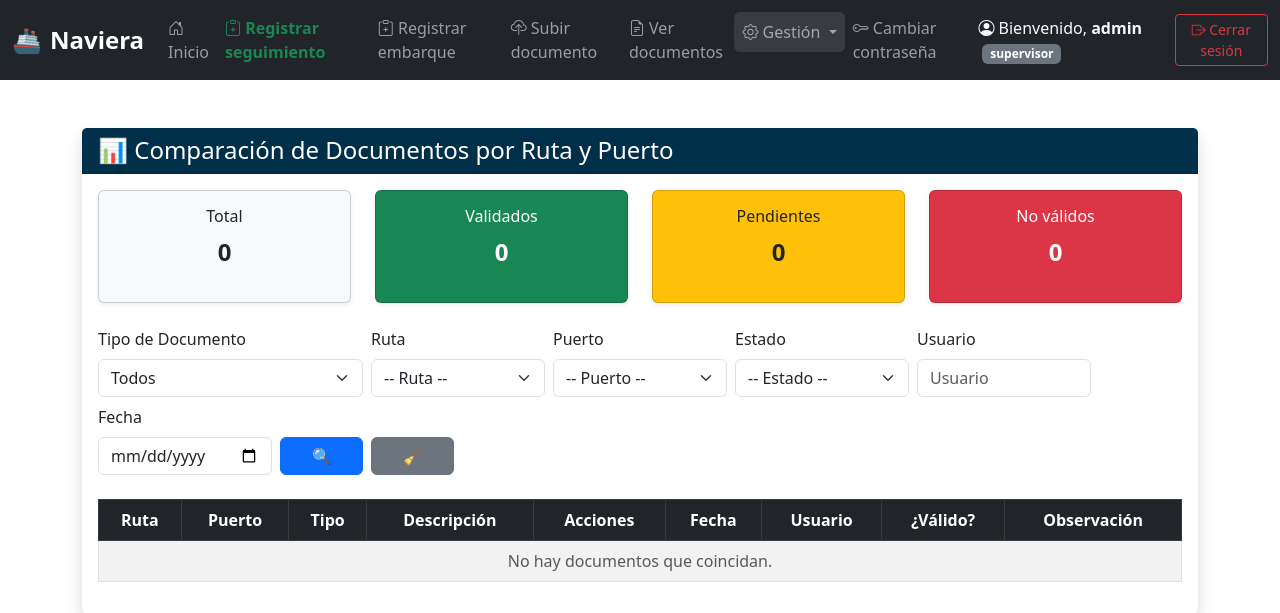
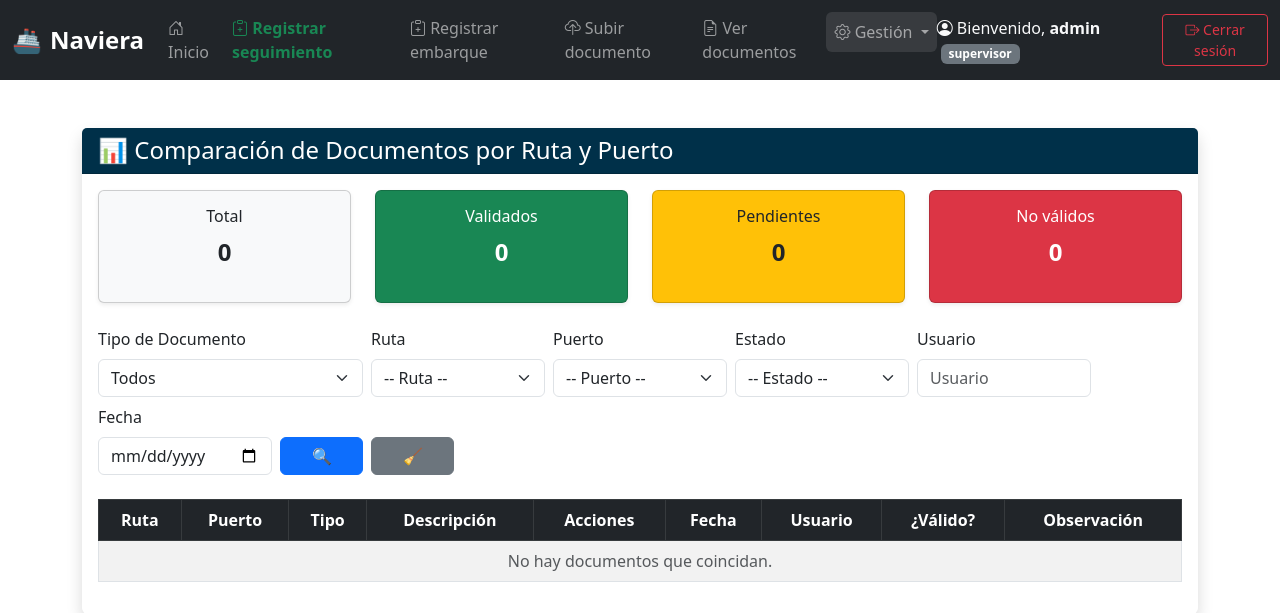
Before and after one commit to mf21015/Proyecto_naviera, a Django app: page /comparar/ in a window 1280 px wide. Shown: the top 613 px of the page. Run offline with Django 5.2, Linux system fonts and the light colour scheme; a user stored in the database is signed in; data comes from the database, SQL or seed files in the repository; data that the repository does not hold is empty.

Commit message:
Update base.html

```diff
--- a/DjangoProject/gestion/templates/gestion/base.html
+++ b/DjangoProject/gestion/templates/gestion/base.html
@@ -214,12 +214,7 @@
 
                     {% endif %}
 
-                    <li class="nav-item">
-                        <a class="nav-link" href="{% url 'cambiar_contraseña' %}">
-                            <i class="bi bi-key"></i>
-                            <span class="d-lg-inline">Cambiar contraseña</span>
-                        </a>
-                    </li>
+
                 {% endif %}
             </ul>
 
```
